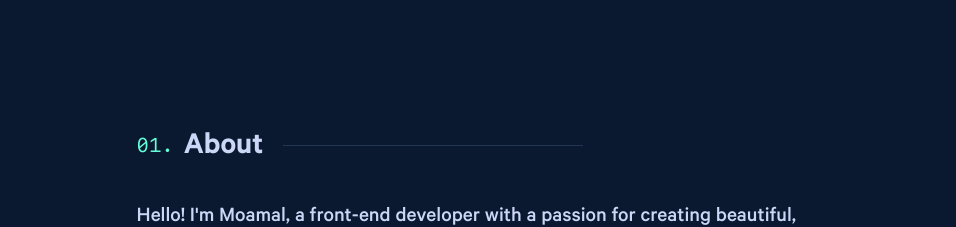
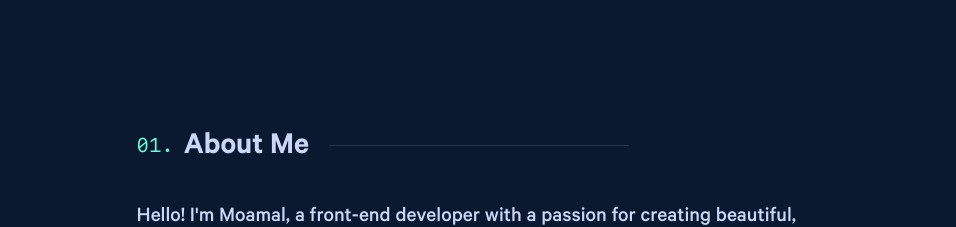
Before and after one commit to Moamal-2000/moamal-alaa, a Next.js app: page / in a window 1280 px wide. Shown: the part 980-1207 px from the top of the page, without its empty margins (109-1065 px from the left). Built offline with nearby package versions, Linux system fonts and the light colour scheme.

Commit message:
update(AboutSection): change section's title to 'About Me'

```diff
--- a/src/components/Home/AboutSection/AboutSection.jsx
+++ b/src/components/Home/AboutSection/AboutSection.jsx
@@ -16,7 +16,7 @@ const AboutSection = () => {
         delay: 0.2,
       })}
     >
-      <NumberedHeading title="About" number="01" />
+      <NumberedHeading title="About Me" number="01" />
 
       <div className={s.content}>
         <p className={s.firstParagraph}>
```
